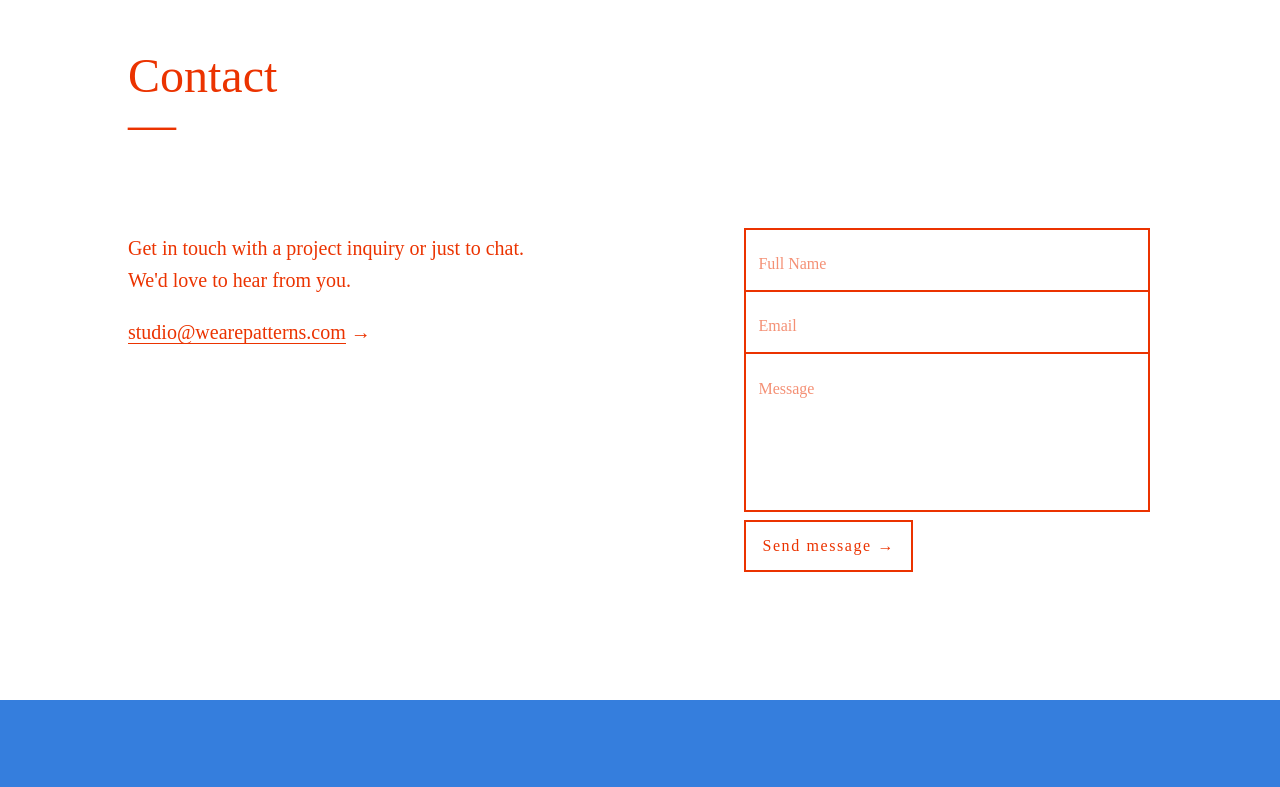
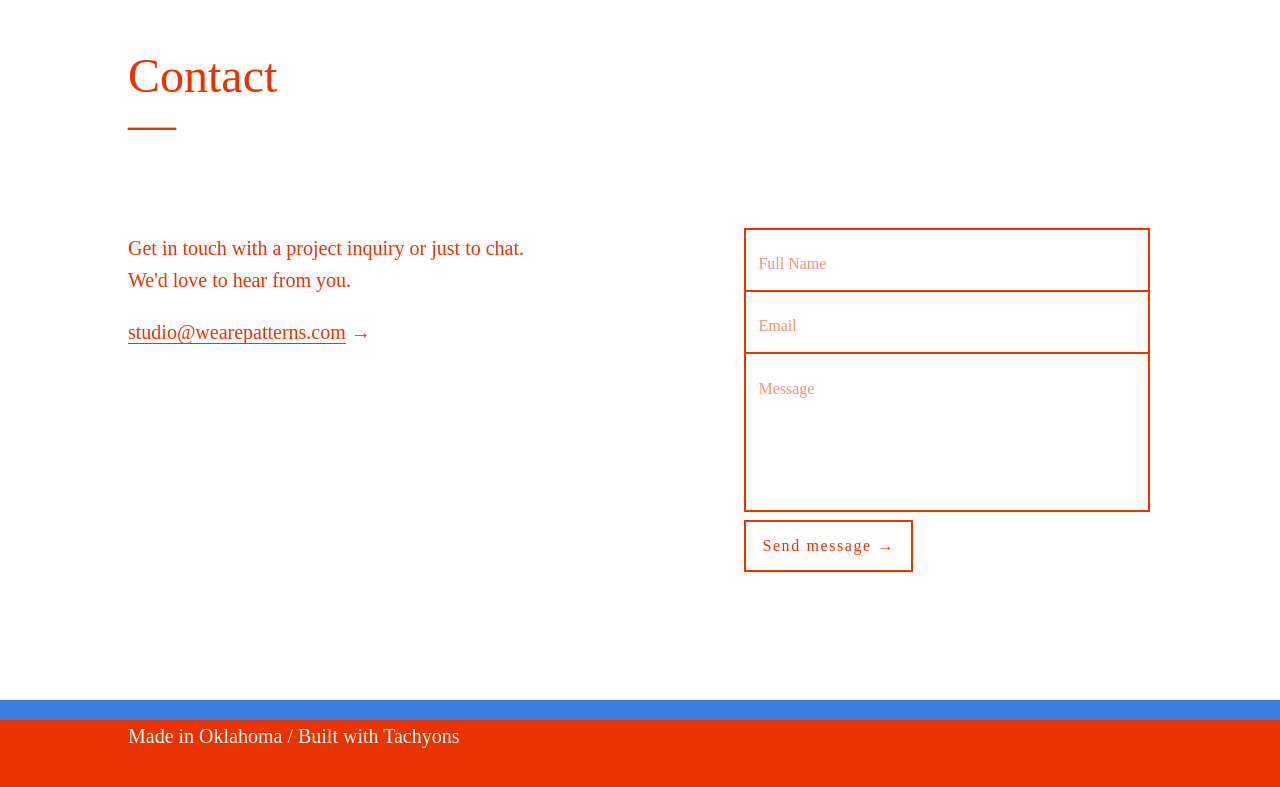
Before and after one commit to wearepatterns/wearepatterns.github.io, a Jekyll site: the page built from index.markdown, in a window 1280 px wide and 900 px high, scrolled down 1664 px. Shown: the top 787 px of the window. Built offline with Jekyll 4.4.1, drawn with Linux system fonts in a browser that asks for light colours; before the commit the page ends 2364 px from its top, so only the background shows below that.

Commit message:
Update new.html

```diff
--- a/_layouts/new.html
+++ b/_layouts/new.html
@@ -88,6 +88,9 @@
             </div>
         </section>
     </main>
+    <footer class="bg-newred white ph3 ph4-ns ph6-l pb5 pb6-l f4 lh-copy">
+        <p>Made in Oklahoma / Built with Tachyons</p>
+    </footer>
 </body>
 
 </html>
```
